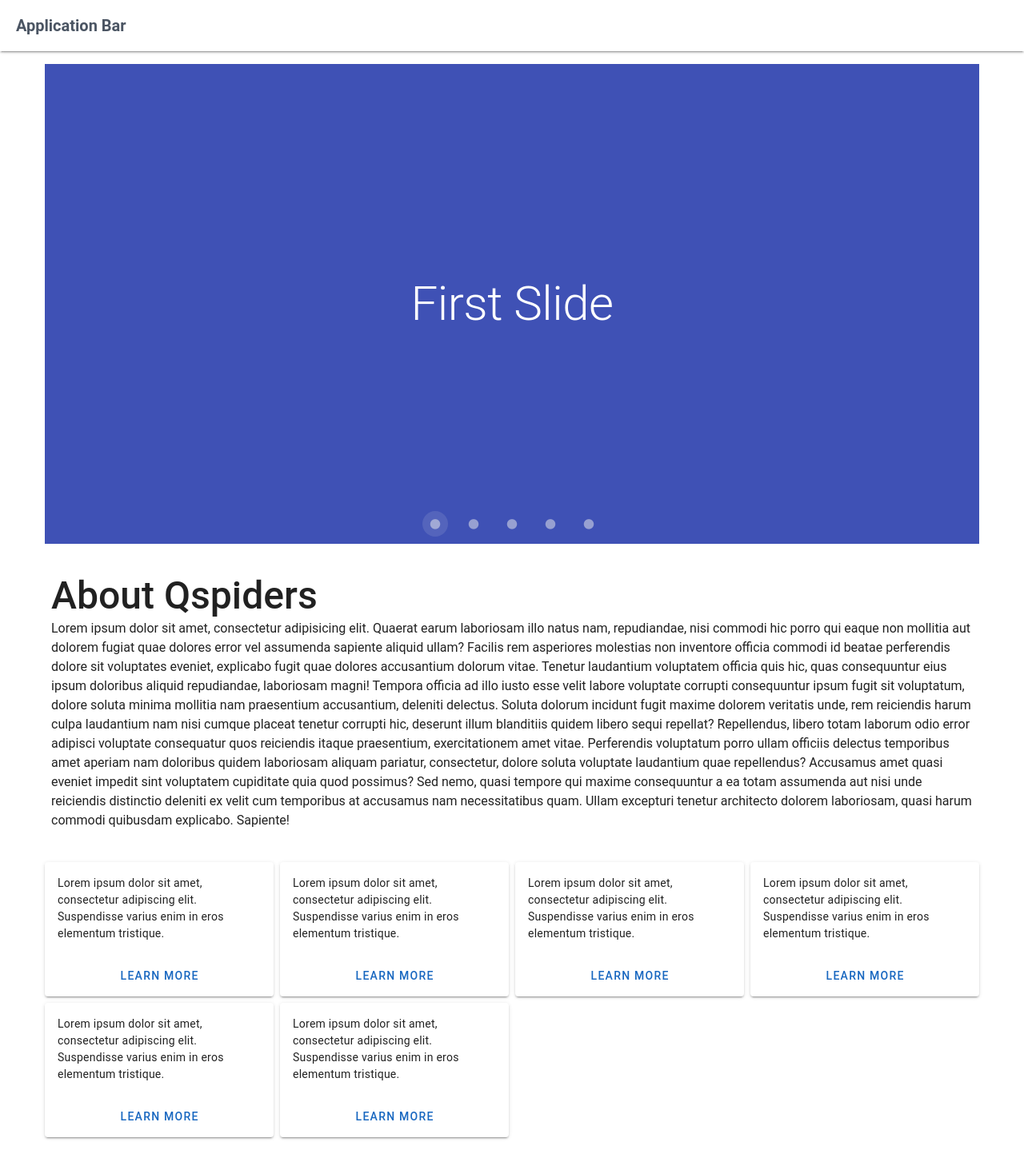
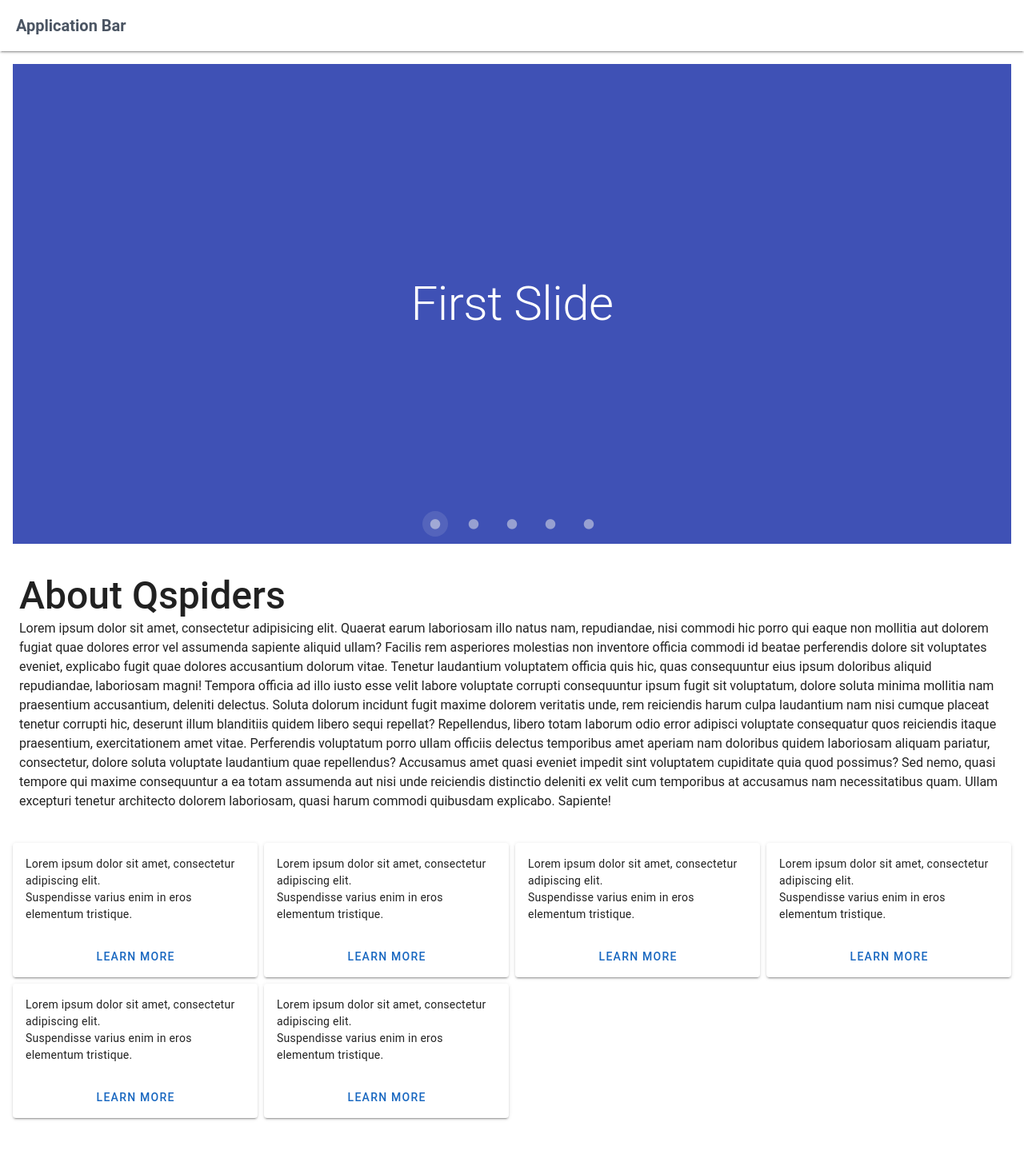
Before and after one commit to TechBhoomi/event-proposal-tascon, a Vue app: page / in a window 1280 px wide. Shown: the whole page at 80% size. After the commit the page ends 1414 px from the top, so only its background shows below. Built offline with nearby package versions, Linux system fonts and the light colour scheme.

Commit message:
added fluid props to fit all screen sizes properly

```diff
--- a/src/App.vue
+++ b/src/App.vue
@@ -9,14 +9,14 @@ import About from "./components/about/About.vue";
   <v-app>
     <NavBar />
     <v-main>
-      <v-container>
+      <v-container width="100%" fluid="true">
         <Carousel />
       </v-container>
-      <v-container>
+      <v-container fluid="true">
         <About />
       </v-container>
-       <v-container>
-       <Cards/>
+      <v-container fluid="true">
+        <Cards />
       </v-container>
     </v-main>
   </v-app>
```
